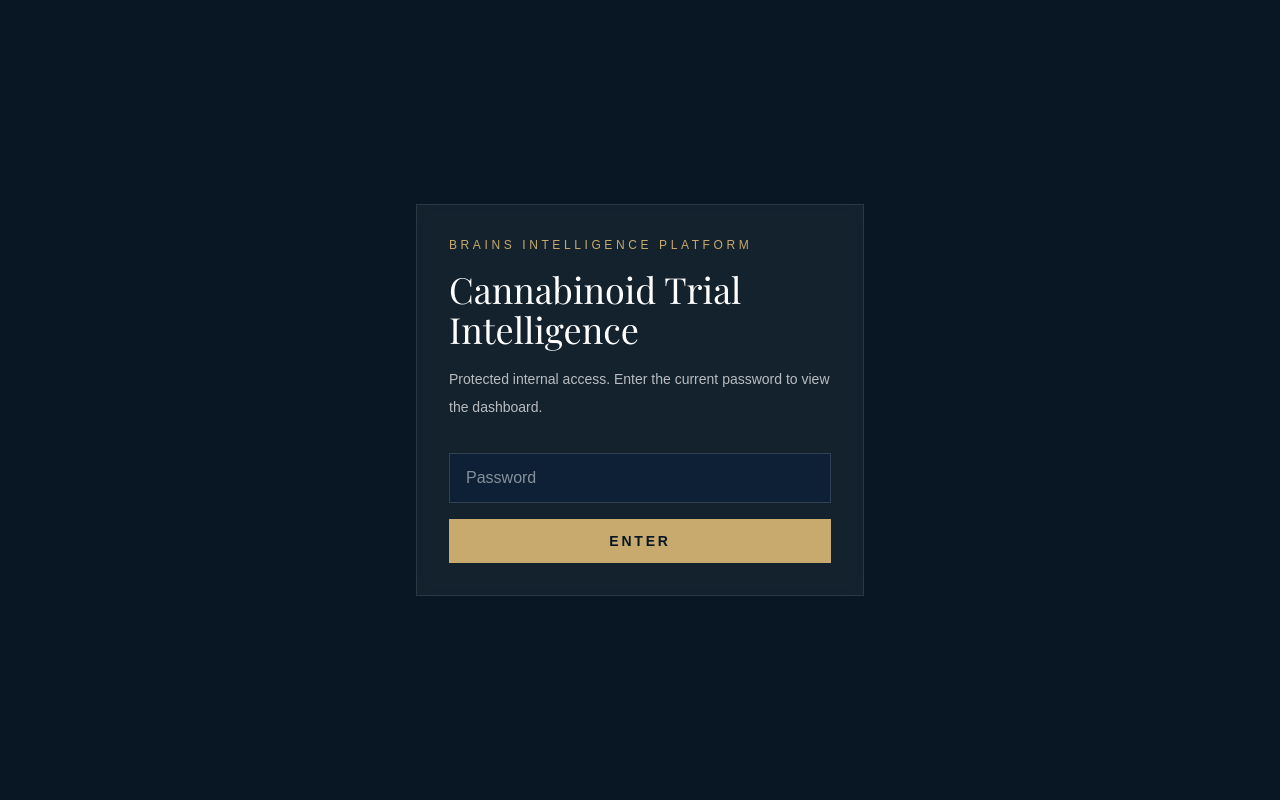
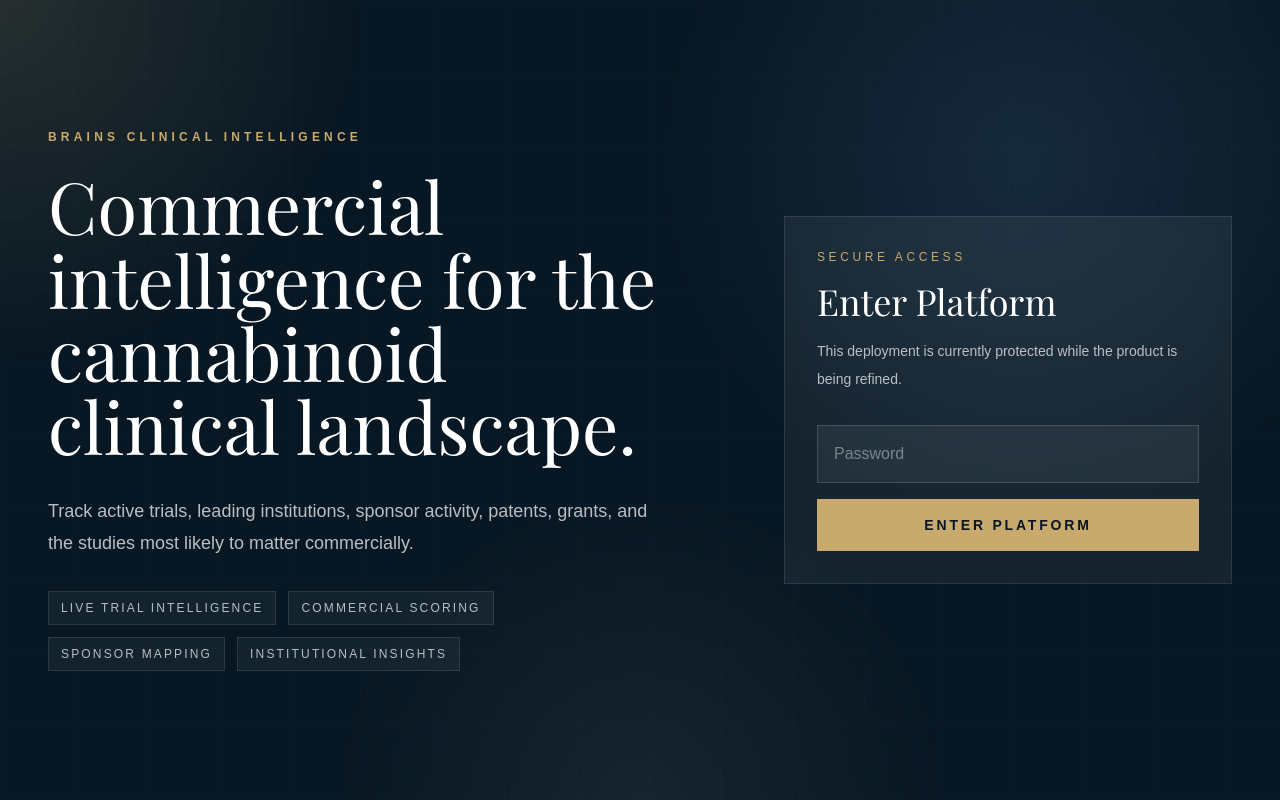
Before and after one commit to crasode/brains-cannabinoid-intel, a Next.js app: page /login in a window 1280 px wide. Built offline with nearby package versions, Linux system fonts and the light colour scheme; a web font is replaced by a local one.

Commit message:
Upgrade login page to premium commercial branding

```diff
--- a/src/app/login/page.tsx
+++ b/src/app/login/page.tsx
@@ -34,12 +34,33 @@
   }
 
   return (
-    <main className="min-h-screen bg-[#081723] text-white flex items-center justify-center px-6">
-      <div className="w-full max-w-md border border-white/10 bg-white/5 p-8 backdrop-blur">
-        <p className="text-xs uppercase tracking-[0.3em] text-[#c8a96e]">Brains Intelligence Platform</p>
-        <h1 className="mt-4 text-4xl font-[family-name:var(--font-serif)]">Cannabinoid Trial Intelligence</h1>
+    <main className="min-h-screen overflow-hidden bg-[#071723] text-white">
+      <div className="absolute inset-0 bg-[radial-gradient(circle_at_top_left,rgba(200,169,110,0.16),transparent_24%),radial-gradient(circle_at_80%_20%,rgba(94,129,172,0.18),transparent_30%),radial-gradient(circle_at_50%_100%,rgba(255,255,255,0.06),transparent_30%)]" />
+      <div className="absolute inset-0 opacity-30 [background-image:linear-gradient(rgba(255,255,255,0.05)_1px,transparent_1px),linear-gradient(90deg,rgba(255,255,255,0.05)_1px,transparent_1px)] [background-size:72px_72px]" />
+
+      <div className="relative mx-auto flex min-h-screen max-w-7xl items-center px-6 py-10 md:px-12">
+        <div className="grid w-full gap-12 lg:grid-cols-[1.1fr_0.9fr] lg:items-center">
+          <div>
+            <p className="text-xs font-semibold uppercase tracking-[0.35em] text-[#c8a96e]">Brains Clinical Intelligence</p>
+            <h1 className="mt-6 max-w-4xl text-5xl leading-[1.02] font-[family-name:var(--font-serif)] md:text-7xl">
+              Commercial intelligence for the cannabinoid clinical landscape.
+            </h1>
+            <p className="mt-8 max-w-3xl text-base leading-8 text-white/72 md:text-lg">
+              Track active trials, leading institutions, sponsor activity, patents, grants, and the studies most likely to matter commercially.
+            </p>
+            <div className="mt-8 flex flex-wrap gap-3 text-xs uppercase tracking-[0.18em] text-white/70">
+              <span className="border border-white/10 bg-white/5 px-3 py-2">Live trial intelligence</span>
+              <span className="border border-white/10 bg-white/5 px-3 py-2">Commercial scoring</span>
+              <span className="border border-white/10 bg-white/5 px-3 py-2">Sponsor mapping</span>
+              <span className="border border-white/10 bg-white/5 px-3 py-2">Institutional insights</span>
+            </div>
+          </div>
+
+          <div className="w-full max-w-md border border-white/10 bg-white/6 p-8 backdrop-blur-sm lg:justify-self-end">
+            <div className="text-xs uppercase tracking-[0.3em] text-[#c8a96e]">Secure Access</div>
+            <h2 className="mt-4 text-4xl font-[family-name:var(--font-serif)]">Enter Platform</h2>
             <p className="mt-4 text-sm leading-7 text-white/70">
-          Protected internal access. Enter the current password to view the dashboard.
+              This deployment is currently protected while the product is being refined.
             </p>
             <form onSubmit={onSubmit} className="mt-8 space-y-4">
               <input
@@ -51,13 +72,15 @@
                 spellCheck={false}
                 onChange={(e) => setPassword(e.target.value)}
                 placeholder="Password"
-            className="w-full border border-white/15 bg-[#0d2035] px-4 py-3 outline-none"
+                className="w-full border border-white/15 bg-white/6 px-4 py-4 text-white placeholder:text-white/40 outline-none"
               />
               {error ? <p className="text-sm text-red-300">{error}</p> : null}
-          <button disabled={submitting} className="w-full bg-[#c8a96e] px-4 py-3 text-sm font-semibold uppercase tracking-[0.2em] text-[#081723] disabled:opacity-60">
-            {submitting ? "Entering..." : "Enter"}
+              <button disabled={submitting} className="w-full bg-[#c8a96e] px-4 py-4 text-sm font-semibold uppercase tracking-[0.2em] text-[#081723] disabled:opacity-60">
+                {submitting ? "Entering..." : "Enter Platform"}
               </button>
             </form>
+          </div>
+        </div>
       </div>
     </main>
   );
```
Lines whose indentation alone changed are shown as unchanged.
